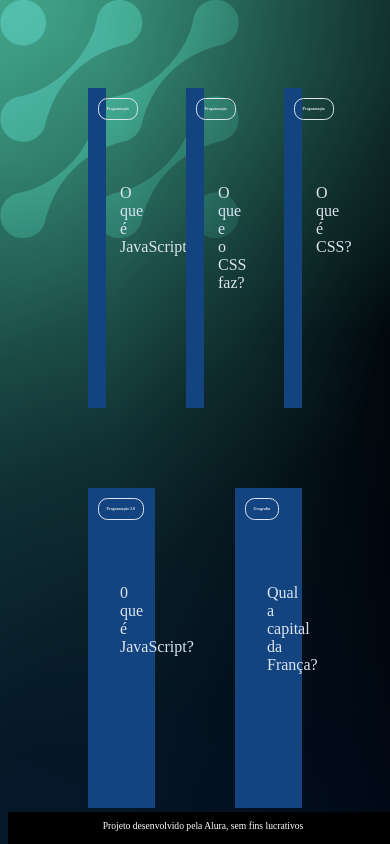
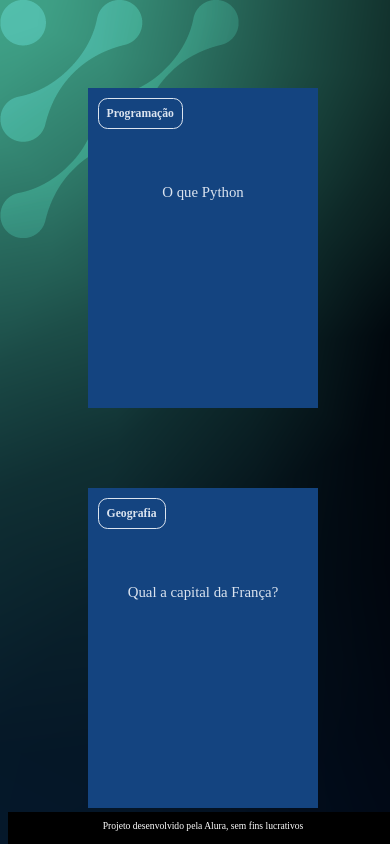
Before and after one commit to jonasbrik/alura.javascript, a plain HTML site: page Index.html in a window 390 px wide. Shown: the top 844 px of the page. Drawn offline with Linux system fonts and the light colour scheme; files that its build step writes are made by us from their sources; files whose address does not match are found by name.

Commit message:
Add files via upload

```diff
--- a/Index.html
+++ b/Index.html
@@ -9,7 +9,7 @@
 <body>
     <main>
         <section id="container">
-            <article class="cartao">
+            <!--article class="cartao">
                 <div class="cartao__conteudo">
                     <h3>Programação</h3>
                     <div class="cartao__conteudo__pergunta">
@@ -63,7 +63,7 @@
                         <p>A capital da França é Paris</p>
                     </div>
                 </div>
-            </article>
+            </article -->
         </section>
     </main>
     <footer>
--- a/app.js
+++ b/app.js
@@ -1,19 +1,29 @@
-function criaCartao(categoria, pergunta, resposta){
-    console.log(categoria, pergunta, resposta)
+function criaCartao(categoria, pergunta, resposta) {
+    let container = document.getElementById('container')
+    let cartao = document.createElement('article')
+    cartao.className = 'cartao'
+
+    cartao.innerHTML = `
+    <div class="cartao__conteudo">
+    <h3>${categoria}</h3>
+    <div class="cartao__conteudo__pergunta">
+        <p>${pergunta}</p>
+    </div>
+    <div class="cartao__conteudo__resposta">
+        <p>${resposta}</p>
+    </div>
+    </div>
+    `
+
+    let respostaEstaVisivel = false
+
+    function viraCartao() {
+        respostaEstaVisivel = !respostaEstaVisivel
+        cartao.classList.toggle('active', respostaEstaVisivel)
+    }
+    cartao.addEventListener('click', viraCartao)
+
+
+    container.appendChild(cartao)
+
 }
-function criaCartao(categoria, pergunta, resposta){
-    let container = documento.getElementById('container')
-    let cartao= document.createElement('article')
-    let responsaEstaVisivel= false
-}
-criaCartao.innerHTML=`
-<div class="cartao_conteudo">
-<!-- Código omitído... -->
-</div>
-`
-container.appendChild(cartao)
-
-function viraCatao(){
-    respostaestaVisivel= !responsaEstaVisivel
-    cartao.classList.toggle('active', respostaEstaVisivel)
-}
--- a/perguntas.js
+++ b/perguntas.js
@@ -13,3 +13,8 @@ criaCartao(
     'O que é uma função?',
     'Uma função é um bloco de código que executa alguma tarefa'
 )
+criaCartao(
+   'Programação',
+   'O que é uma função?',
+   'Uma função é um bloco de código que executa alguma tarefa'
+)
--- a/style.css
+++ b/style.css
@@ -2,11 +2,14 @@
     --text-color: #DBE4EF;
     --card-front-color: #144480;
     --card-back-color: #00F4BF;
+
 }
 
 body {
     background: url('img/bg-desktop.webp');
     font-family: Bai Jamjuree;
+    background-color: #06203f;
+
 }
 
 #container {
@@ -49,6 +52,8 @@ body {
     margin-top: 1rem;
     padding: 2rem;
     margin-top: 4rem;
+    font-size: 1.4vw;
+
 }
 
 .cartao__conteudo__pergunta p {
@@ -59,9 +64,10 @@ body {
 .cartao__conteudo__resposta p {
     color: var(--card-back-color);
     font-weight: 700;
+
 }
 
-.cartao:hover .cartao__conteudo {
+.cartao.active .cartao__conteudo {
     transform: rotateY(180deg);
 }
 
@@ -71,18 +77,14 @@ body {
     position: absolute;
     height: 100%;
     width: 100%;
+    box-sizing: border-box;
 }
 
 .cartao__conteudo__resposta {
     transform: rotateY(180deg);
+    background-color: rgba(0, 244, 191, 0.2);
+    border: 4px solid var(--card-back-color);
 }
-
-.cartao.active .cartao__conteudo{
-    transform: rotate(180deg);
-}
-
-
-
 
 footer {
     background-color: black;
@@ -98,3 +100,22 @@ footer p {
     font-size: 0.6rem;
     margin-top: 0.5rem;
 }
+
+@media (max-width: 560px) {
+
+    body {
+        background: url('img/bg-mobile.webp'), no-repeat cover;
+    }
+
+    .cartao {
+        flex: 1 0 calc(100% - 1rem)
+    }
+
+    .cartao__conteudo h3 {
+        font-size: 3vw;
+    }
+
+    .cartao__conteudo p {
+        font-size: 3.8vw;
+    }
+}
```
